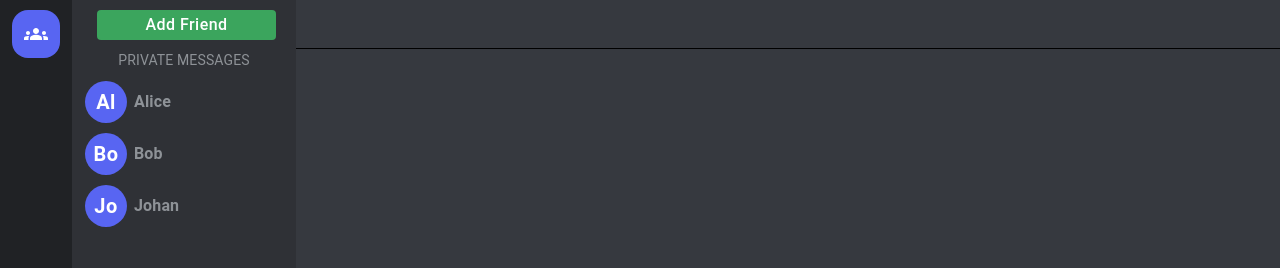
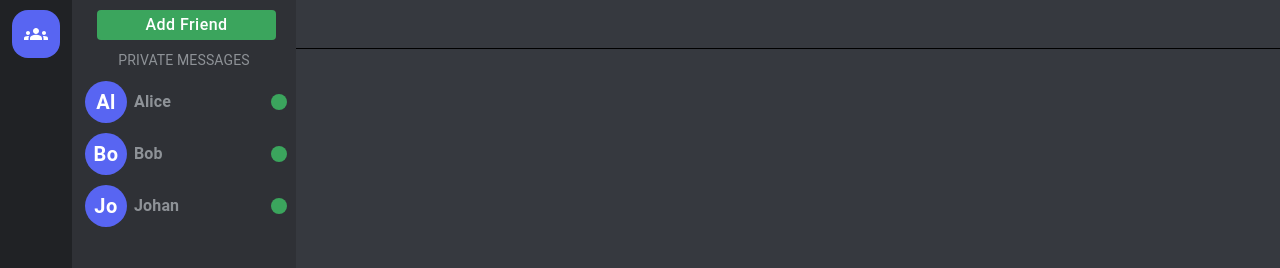
Before and after one commit to Abhishek-1337/Fuwa, a React (Vite) app in the folder fuwa-frontend/: page /dashboard in a window 1280 px wide. Shown: the top 268 px of the page. Built offline with nearby package versions, Linux system fonts and the light colour scheme.

Commit message:
Active indicator

```diff
--- a/fuwa-frontend/src/components/dashboard/FriendSideBar/FriendList/FriendsListItem.jsx
+++ b/fuwa-frontend/src/components/dashboard/FriendSideBar/FriendList/FriendsListItem.jsx
@@ -1,8 +1,8 @@
 import { Button, Typography } from "@mui/material";
 import Avatar from "../../../shared/components/Avatar";
+import OnlineIndicator from "./OnlineIndicator";
 
-const FriendsListItem = ({ username }) => {
-  console.log(username);
+const FriendsListItem = ({ username, isOnline }) => {
   return (
     <Button
       style={{
@@ -29,6 +29,7 @@
       >
         {username}
       </Typography>
+      {isOnline && <OnlineIndicator />}
     </Button>
   );
 };
--- /dev/null
+++ b/fuwa-frontend/src/components/dashboard/FriendSideBar/FriendList/OnlineIndicator.jsx
@@ -0,0 +1,20 @@
+import Box from "@mui/material/Box";
+import FiberManualRecordIcon from "@mui/icons-material/FiberManualRecord";
+
+const OnlineIndicator = () => {
+  return (
+    <Box
+      sx={{
+        color: "#3ba55d",
+        display: "flex",
+        alignItems: "center",
+        position: "absolute",
+        right: "5px",
+      }}
+    >
+      <FiberManualRecordIcon />
+    </Box>
+  );
+};
+
+export default OnlineIndicator;
```
